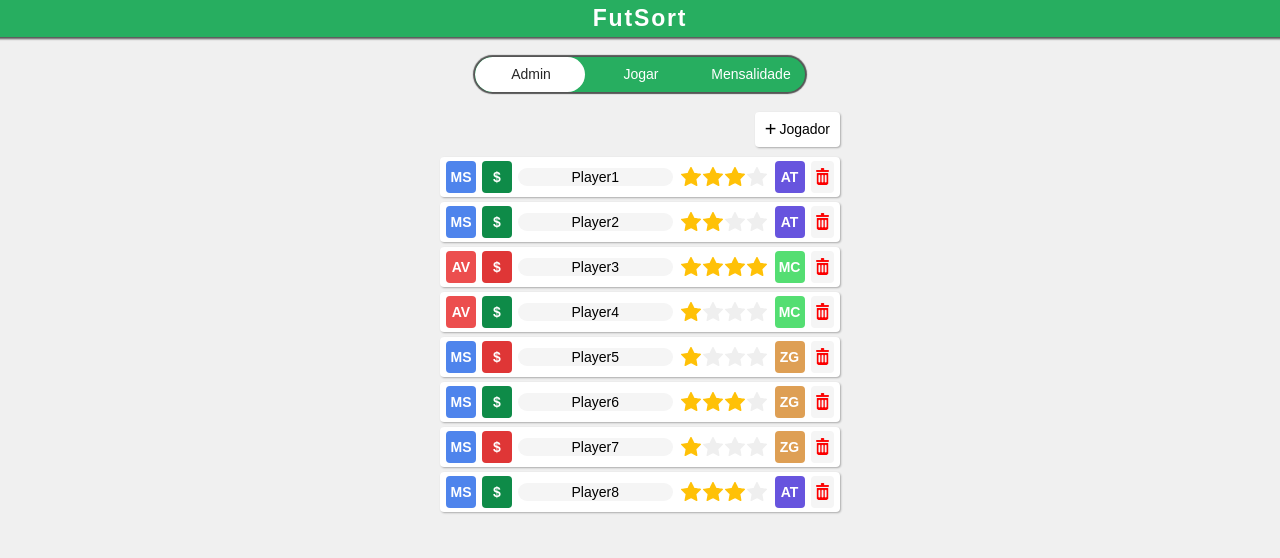
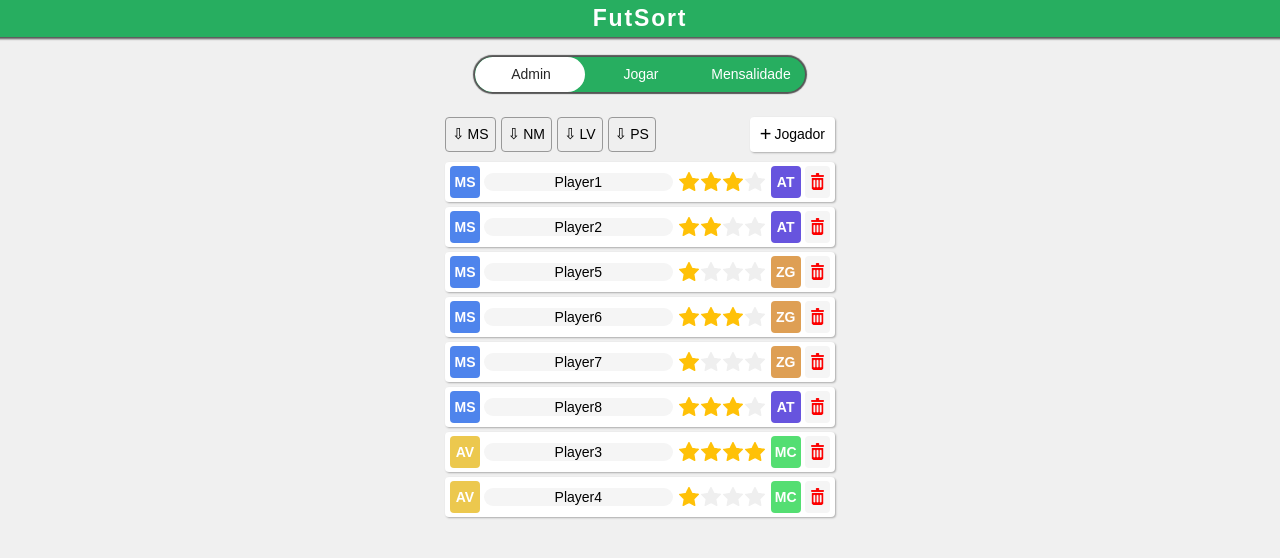
Before and after one commit to iegoribeiro/futsort, a Vue app: page /admin in a window 1280 px wide. Shown: the top 558 px of the page. Built offline with nearby package versions, Linux system fonts and the light colour scheme; a web font is replaced by a local one.

Commit message:
Ordenação

```diff
--- a/package.json
+++ b/package.json
@@ -6,7 +6,7 @@
     "dev": "vite",
     "build": "vite build",
     "preview": "vite preview",
-    "deploy": "npm run build && git subtree push --prefix dist origin gh-pages"
+    "deploy": "npm run build && git add dist && git commit -m 'deploy-dist' && git subtree push --prefix dist origin gh-pages"
   },
   "dependencies": {
     "bootstrap": "^5.3.0",
--- a/src/components/MenuSliderComponent.vue
+++ b/src/components/MenuSliderComponent.vue
@@ -18,7 +18,7 @@ import { RouterLink } from 'vue-router'
 .navbar {
   display: flex;
   justify-content: center;
-  margin-bottom: 5px;
+  margin-bottom: 10px;
 }
 
 nav.menu {
--- a/src/views/AdminView.vue
+++ b/src/views/AdminView.vue
@@ -21,6 +21,35 @@ function addPlayer() {
   players.sort((a, b) => a.id - b.id)
 }
 
+function removePlayer(index) {
+  //TODO ALERT!
+  players.splice(index,1);
+}
+
+const lastSorted = ref("name");
+const isDescending = ref(false);
+
+function orderList(attribute) {
+  if (attribute === lastSorted.value) {
+    isDescending.value = !isDescending.value;
+  } else {
+    lastSorted.value = attribute;
+    isDescending.value = false;
+  }
+
+  let sortOrder = isDescending.value ? -1 : 1;
+
+  return players.sort((a, b) => {
+    if (a[attribute] < b[attribute]) {
+      return -1 * sortOrder;
+    }
+    if (a[attribute] > b[attribute]) {
+      return 1 * sortOrder;
+    }
+    return 0;
+  });
+}
+
 onMounted(() => {
   players.push(
     {"id":1,"paid":true,"name":"Player1","monthly":true,"level":3,"position":"AT", "status":1},
@@ -30,8 +59,9 @@ onMounted(() => {
     {"id":5,"paid":false,"name":"Player5","monthly":true,"level":1,"position":"ZG", "status":1},
     {"id":6,"paid":true,"name":"Player6","monthly":true,"level":3,"position":"ZG", "status":1},
     {"id":7,"paid":false,"name":"Player7","monthly":true,"level":1,"position":"ZG", "status":-1},
-    {"id":8,"paid":true,"name":"Player8","monthly":true,"level":3,"position":"AT", "status":0},
+    {"id":8,"paid":true,"name":"Player8","monthly":true,"level":3,"position":"AT", "status":0}
   )
+  players.sort((a, b) => b.monthly - a.monthly)
 })
 
 </script>
@@ -40,7 +70,12 @@ onMounted(() => {
   <main>
     <div class="container">
       <div class="actions">
-        <div class="filters"></div>
+        <div class="filters">
+          <button @click="orderList('monthly')"><span>⇩</span>MS</button>
+          <button @click="orderList('name')"><span>⇩</span>NM</button>
+          <button @click="orderList('level')"><span>⇩</span>LV</button>
+          <button @click="orderList('position')"><span>⇩</span>PS</button>
+        </div>
         <div class="add-player">
           <button @click="addPlayer()"><span>+</span>Jogador</button>
         </div>
@@ -48,12 +83,12 @@ onMounted(() => {
 
       <div class="player-list" v-if="players.length > 0">
         <div class="player" v-for="(player, index) in players" :key="player.id">
-          <span class="p-monthly" @click="player.monthly = !player.monthly" :style="{ backgroundColor: player.monthly ? '#4E84EC' : '#EC4E4E' }" >{{ player.monthly ? 'MS' : 'AV' }} </span>
-          <span class="p-paid" @click="player.paid = !player.paid" :style="{ backgroundColor: player.paid ? '#0E8B48' : '#DF3636' }">$</span>
+          <span class="p-monthly" @click="player.monthly = !player.monthly" :style="{ backgroundColor: player.monthly ? '#4E84EC' : '#ecc84e' }" >{{ player.monthly ? 'MS' : 'AV' }} </span>
+          <!-- <span class="p-paid" @click="player.paid = !player.paid" :style="{ backgroundColor: player.paid ? '#0E8B48' : '#DF3636' }">$</span> -->
           <span class="p-name"><input type="text" v-model="player.name" placeholder="player" /></span>
           <span class="p-level"><StarsLevelComponent :player="player"></StarsLevelComponent></span>
           <span class="p-position" @click="togglePosition(player)" :style="{ backgroundColor: getBgPosition(player.position) }" >{{ player.position }}</span>
-          <span class="p-remove" @click="players.splice(index,1)"><img src="../assets/icons/lixeira.png" alt="lixera" width="19"></span>
+          <span class="p-remove" @click="removePlayer(index)"><img src="../assets/icons/lixeira.png" alt="lixera" width="19"></span>
         </div>
       </div>
       <div v-else>Nenhum jogador cadastrado!</div>
@@ -75,7 +110,7 @@ main {
   width: 100%;
   min-width: 300px;
   max-width: 400px;
-  /* background: #E6E6E6; */
+  padding: 0 5px;
 }
 
 /** ADD E FILTROS */
@@ -83,28 +118,36 @@ main {
   display: flex;
   justify-content: space-between;
   margin-bottom: 10px;
-  /* border: 1px solid white;
-  border-radius: 20px;  */
 }
 
-/** Add Jogador */
+.actions button {
+  height: 35px;
+  cursor: pointer;
+}
+.actions button span {
+  font-size: 20px;
+  padding-right: 3px;
+}
 
-.add-player button {
+.actions .filters button {
+  margin-right: 5px;
+  border: 1px solid #999;
+  border-radius: 4px;
+}
+.actions .filters button span {
+  font-size: 15px;
+}
+
+.actions .add-player button {
   display: flex;
   justify-content: center;
   align-items: center;
+  border-radius: 4px;
+  border: none;
+  font-weight: 500;
   background: white;
-  border: none;
-  border-radius: 4px;
-  font-weight: 500;
-  height: 35px;
+  box-shadow: 1px 1px 2px #ababab;
   padding: 0 10px;
-  cursor: pointer;
-  box-shadow: 1px 1px 2px #ababab;
-}
-.add-player button span {
-  font-size: 20px;
-  padding-right: 3px;
 }
 
 
@@ -124,7 +167,7 @@ main {
   display: flex;
   align-items: center;
   justify-content: center;
-  margin: 1px 3px;
+  margin: 1px 2px;
 }
 
 /** Mensalista */
```
